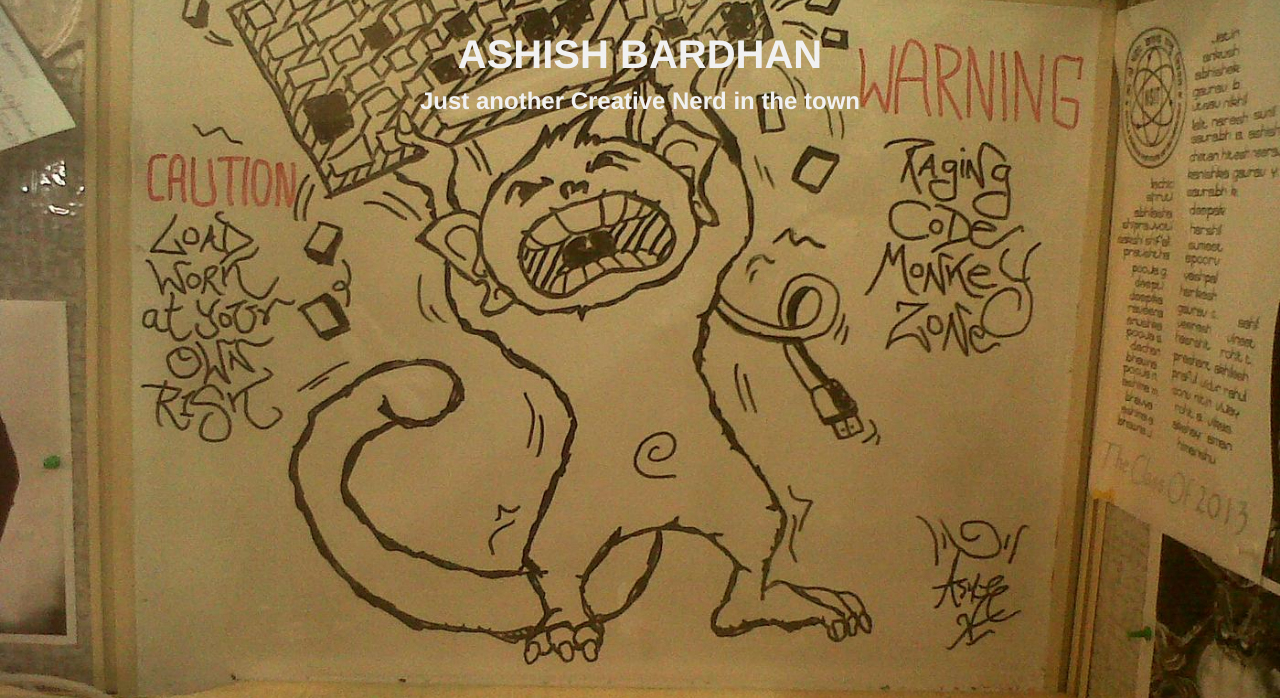
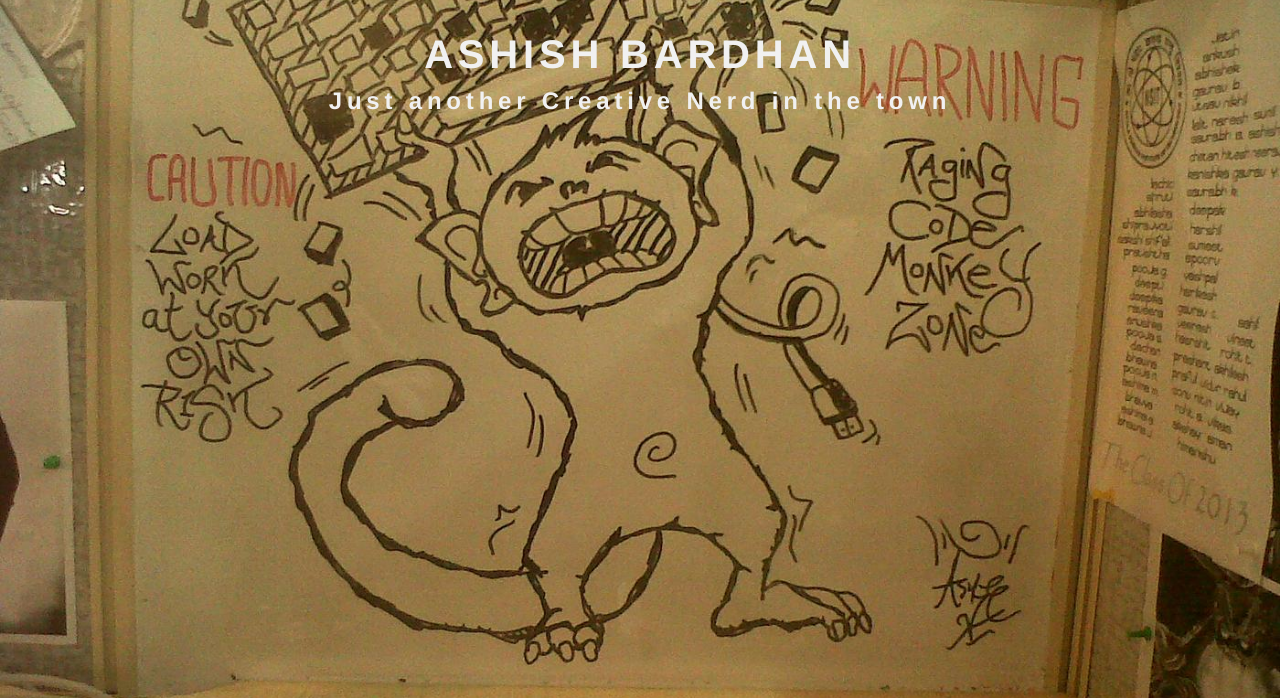
Before and after one commit to AshBardhan/AshBardhan.github.io, a website: page index.html in a window 1280 px wide. Shown: the top 698 px of the page. Drawn offline with Linux system fonts and the light colour scheme.

Commit message:
Minor letter spacing text

```diff
--- a/assets/css/style.css
+++ b/assets/css/style.css
@@ -29,6 +29,7 @@ h2 {
 
 header {
 	margin: 2rem auto 0;
+	letter-spacing: 0.3em;
 }
 
 footer {
```
